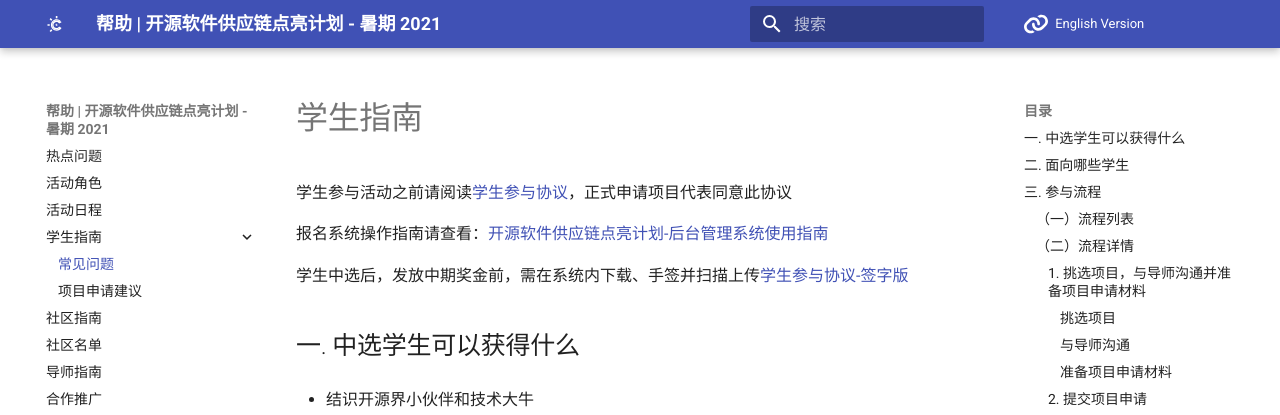
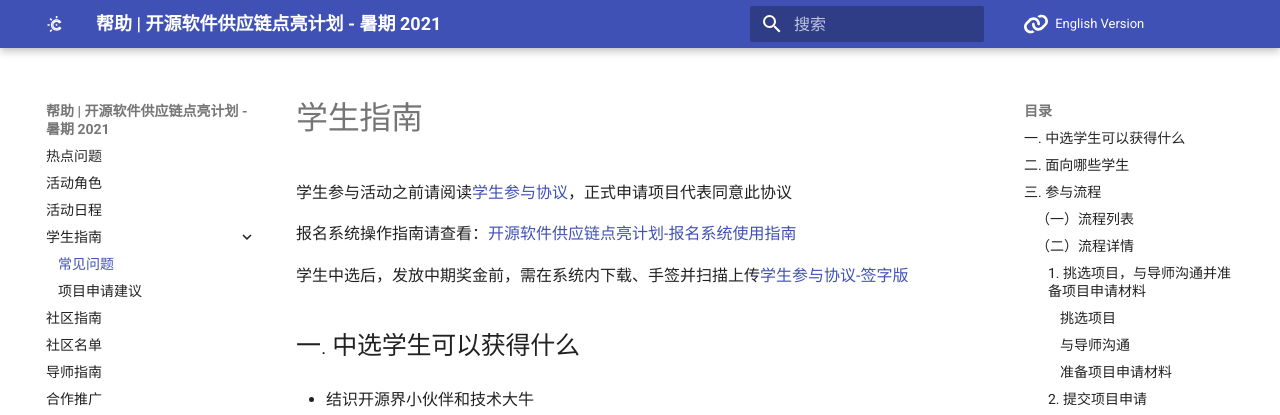
Before and after one commit to summer-ospp/help, an MkDocs documentation site: the page built from docs/student.md, in a window 1280 px wide and 900 px high. Shown: the top 415 px of the window. Built offline with MkDocs 1.6.1 and Material for MkDocs 9.7.7, drawn with Linux system fonts in a browser that asks for light colours; comment, search, counter and statistics services are not loaded.

Commit message:
Update student.md

```diff
--- a/docs/student.md
+++ b/docs/student.md
@@ -2,7 +2,7 @@
 
 学生参与活动之前请阅读[学生参与协议](https://summer.iscas.ac.cn/help/assets/student-rules.txt)，正式申请项目代表同意此协议
 
-报名系统操作指南请查看：[开源软件供应链点亮计划-后台管理系统使用指南](assets/学生使用指南-开源软件供应链点亮计划管理系统.pdf)
+报名系统操作指南请查看：[开源软件供应链点亮计划-报名系统使用指南](assets/学生使用指南-开源软件供应链点亮计划管理系统.pdf)
 
 学生中选后，发放中期奖金前，需在系统内下载、手签并扫描上传[学生参与协议-签字版](assets/签字版-学生参与协议-CN-开源软件供应链点亮计划-暑期2021.pdf)
 
```
